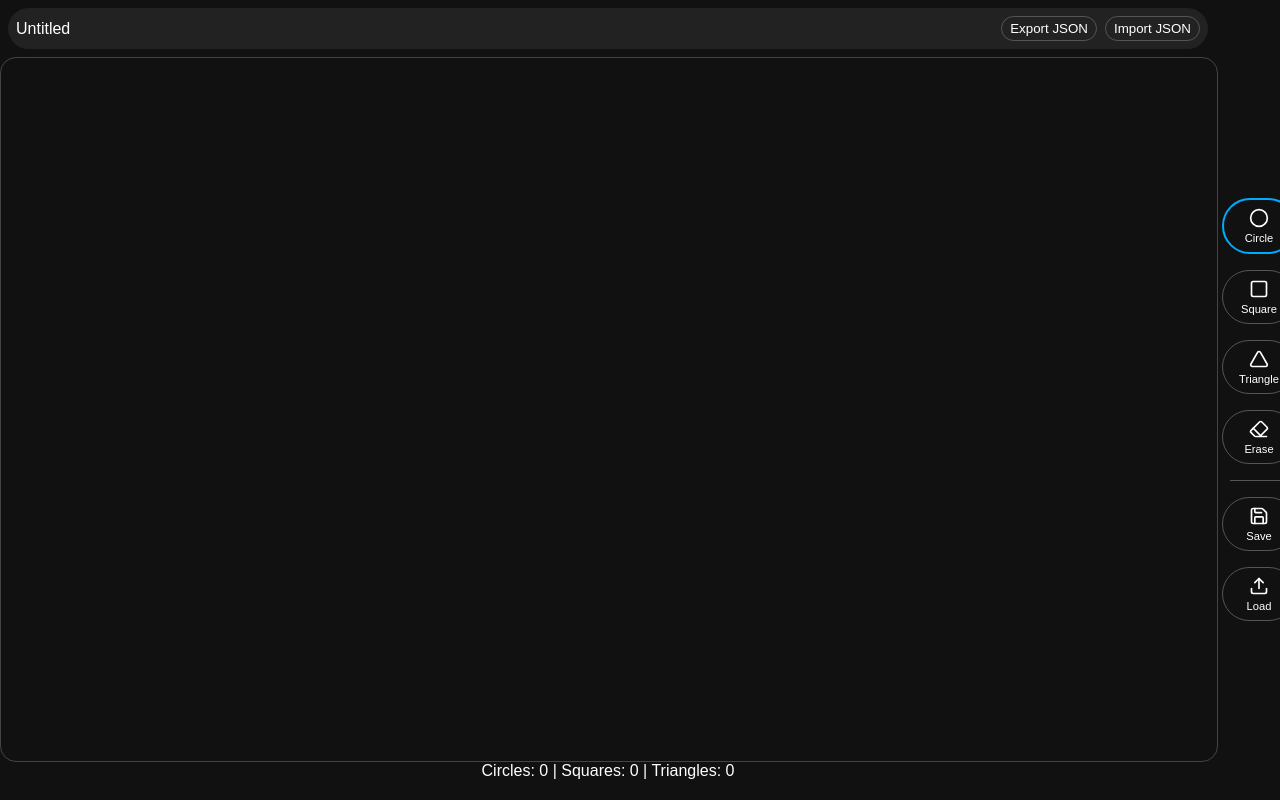
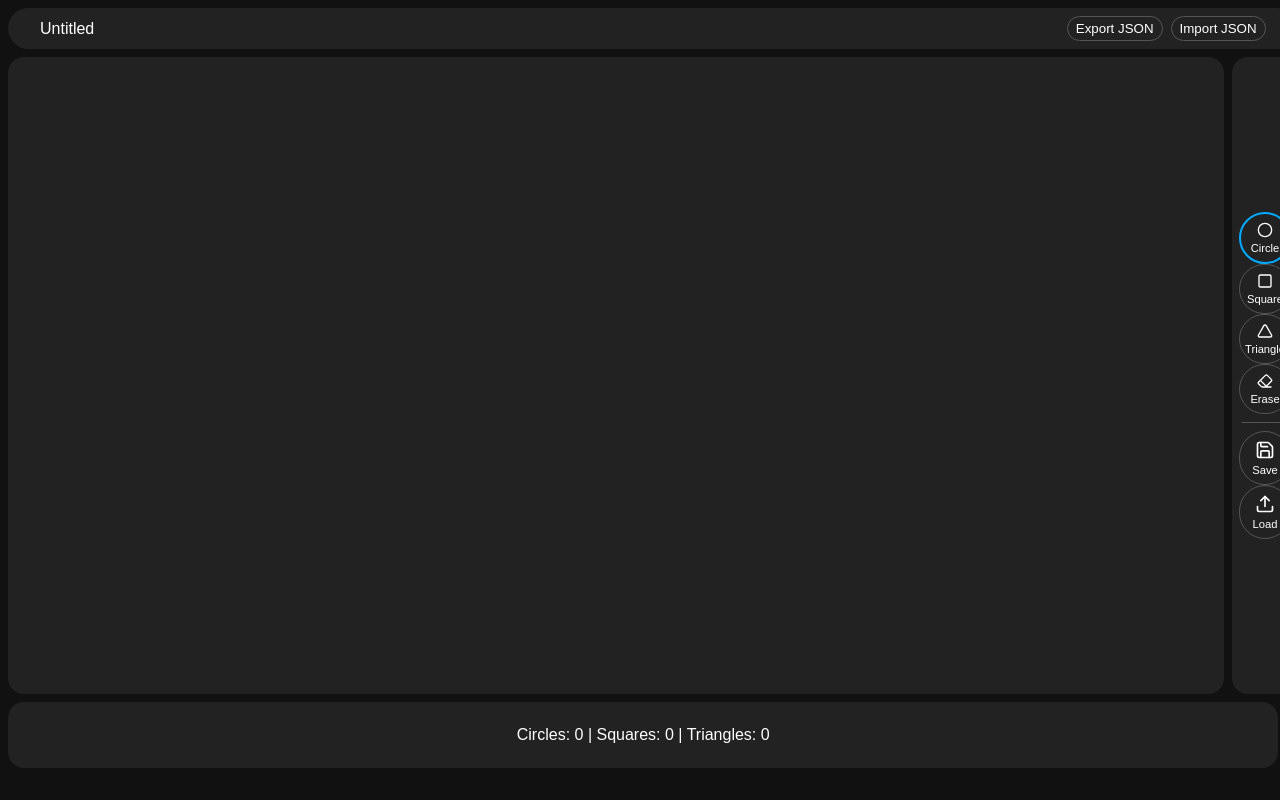
Before and after one commit to maniebra/wp-hw2, a React (Vite) app: page / in a window 1280 px wide. Built offline with nearby package versions, Linux system fonts and the light colour scheme.

Commit message:
improve ui

```diff
--- a/src/utils/storage.ts
+++ b/src/utils/storage.ts
@@ -12,16 +12,13 @@ export const loadProject = (): ProjectJSON => {
     if (!raw) return { name: 'Untitled', shapes: [] };
     const data = JSON.parse(raw);
 
-    // Back‑compat: if the stored value is an array, treat it as shapes only
     if (Array.isArray(data)) {
       return { name: 'Untitled', shapes: data as Shape[] };
     }
-    // basic validation
     if (typeof data.name === 'string' && Array.isArray(data.shapes)) {
       return data as ProjectJSON;
     }
   } catch {
-    /* ignored */
   }
   return { name: 'Untitled', shapes: [] };
 };
@@ -29,7 +26,5 @@ export const loadProject = (): ProjectJSON => {
 export const saveProject = (proj: ProjectJSON) => {
   try {
     localStorage.setItem(KEY, JSON.stringify(proj));
-  } catch {
-    /* ignore */
-  }
+  } catch {}
 };
--- a/src/viewmodels/canvas-vm.ts
+++ b/src/viewmodels/canvas-vm.ts
@@ -13,7 +13,6 @@ export const useCanvasVM = () => {
   const [shapes, setShapes] = useState<Shape[]>(initial.shapes);
   const [drawingName, setDrawingName] = useState<string>(initial.name);
 
-  // ───────── drawing actions ─────────
   const add = useCallback((type: ShapeType, x: number, y: number) => {
     setShapes((prev) => [...prev, { id: uid(), type, x, y, size: SIZE }]);
   }, []);
@@ -22,7 +21,10 @@ export const useCanvasVM = () => {
     setShapes((prev) => prev.filter((s) => !pointInShape(s, x, y)));
   }, []);
 
-  // ───────── persistence ─────────
+  const updateShapePosition = useCallback((id: string, x: number, y: number) => {
+    setShapes((prev) => prev.map((s) => (s.id === id ? { ...s, x, y } : s)));
+  }, []);
+
   const saveCurrent = useCallback(() => {
     saveProject({ name: drawingName || 'Untitled', shapes });
   }, [drawingName, shapes]);
@@ -33,7 +35,6 @@ export const useCanvasVM = () => {
     setShapes(stored);
   }, []);
 
-  // ───────── export / import ─────────
   const exportJSON = useCallback(() => {
     const blob = new Blob([JSON.stringify({ name: drawingName || 'Untitled', shapes }, null, 2)], {
       type: 'application/json',
@@ -67,6 +68,7 @@ export const useCanvasVM = () => {
     setDrawingName,
     add,
     removeAt,
+    updateShapePosition,
     saveCurrent,
     loadFromStorage,
     exportJSON,
--- a/src/views/components/canvas.tsx
+++ b/src/views/components/canvas.tsx
@@ -2,7 +2,7 @@ import React, { useEffect, useRef } from 'react';
 import { drawShapes } from '../../utils/drawing';
 import { type ShapeType } from '../../models/shapes';
 import { useCanvasVM } from '../../viewmodels/canvas-vm';
-
+import { pointInShape } from '../../utils/geometry';
 
 interface Props {
   vm: ReturnType<typeof useCanvasVM>;
@@ -11,6 +11,7 @@ interface Props {
 
 export default function Canvas({ vm, tool }: Props) {
   const ref = useRef<HTMLCanvasElement>(null);
+  const dragRef = useRef<{ id: string; offsetX: number; offsetY: number } | null>(null);
 
   const repaint = () => {
     const canvas = ref.current;
@@ -33,19 +34,54 @@ export default function Canvas({ vm, tool }: Props) {
     window.addEventListener('resize', resize);
     return () => window.removeEventListener('resize', resize);
   }, []);
+
   useEffect(repaint, [vm.shapes]);
 
   useEffect(() => {
     const canvas = ref.current!;
-    const handler = (e: MouseEvent) => {
+
+    const getCursor = (e: MouseEvent) => {
       const rect = canvas.getBoundingClientRect();
-      const x = e.clientX - rect.left;
-      const y = e.clientY - rect.top;
-      tool === 'erase' ? vm.removeAt(x, y) : vm.add(tool as ShapeType, x, y);
+      return { x: e.clientX - rect.left, y: e.clientY - rect.top };
     };
-    canvas.addEventListener('click', handler);
-    return () => canvas.removeEventListener('click', handler);
+
+    const mousedown = (e: MouseEvent) => {
+      const { x, y } = getCursor(e);
+      for (let i = vm.shapes.length - 1; i >= 0; i--) {
+        const s = vm.shapes[i];
+        if (pointInShape(s, x, y)) {
+          dragRef.current = { id: s.id, offsetX: x - s.x, offsetY: y - s.y };
+          return;
+        }
+      }
+
+      if (tool === 'erase') vm.removeAt(x, y);
+      else vm.add(tool as ShapeType, x, y);
+    };
+
+    const mousemove = (e: MouseEvent) => {
+      if (!dragRef.current) return;
+      const { x, y } = getCursor(e);
+      const { id, offsetX, offsetY } = dragRef.current;
+      vm.updateShapePosition(id, x - offsetX, y - offsetY);
+    };
+
+    const stopDrag = () => {
+      dragRef.current = null;
+    };
+
+    canvas.addEventListener('mousedown', mousedown);
+    window.addEventListener('mousemove', mousemove);
+    window.addEventListener('mouseup', stopDrag);
+    canvas.addEventListener('mouseleave', stopDrag);
+
+    return () => {
+      canvas.removeEventListener('mousedown', mousedown);
+      window.removeEventListener('mousemove', mousemove);
+      window.removeEventListener('mouseup', stopDrag);
+      canvas.removeEventListener('mouseleave', stopDrag);
+    };
   }, [tool, vm]);
 
-  return <canvas ref={ref} style={{ flex: 1, background: 'transparent', border: '1px solid #444', borderRadius: '1rem' }} />;
+  return <canvas ref={ref} style={{ flex: 1, background: '#222', margin: "0 0.5rem", borderRadius: "1rem", cursor: 'pointer' }} />;
 }
--- a/src/views/components/navbar.tsx
+++ b/src/views/components/navbar.tsx
@@ -13,8 +13,9 @@ export default function Navbar({ name, setName, onExport, onImport }: Props) {
   return (
     <header
       style={{
+        width: "95.75vw",
         backgroundColor: '#222',
-        padding: '0.5rem',
+        padding: '0.5rem 2rem',
         margin: "0.5rem",
         borderRadius: '100rem',
         textAlign: 'center',
--- a/src/views/components/stats.tsx
+++ b/src/views/components/stats.tsx
@@ -9,7 +9,7 @@ interface Props {
 export default function Stats({ vm }: Props) {
   const c = useStatsVM(vm.shapes);
   return (
-    <footer style={{ textAlign: "center" }}>
+    <footer style={{ textAlign: "center", alignItems: "center", backgroundColor: "#222", width: "98vw", margin: "0.5rem", padding: "1.5rem 0.5rem", borderRadius: "1rem" }}>
       Circles: {c.circle} | Squares: {c.square} | Triangles: {c.triangle}
     </footer>
   );
--- a/src/views/components/toolbar.tsx
+++ b/src/views/components/toolbar.tsx
@@ -11,7 +11,6 @@ interface Props {
 
 export default function Toolbar({ tool, setTool, onSave, onLoad }: Props) {
   const btn = (t?: string) => ({
-    margin: '0.5rem',
     padding: '0.5rem 0.75rem',
     border: t ? (tool === t ? '2px solid #00aaff' : '1px solid #555') : '1px solid #555',
     background: 'transparent',
@@ -21,7 +20,7 @@ export default function Toolbar({ tool, setTool, onSave, onLoad }: Props) {
     alignItems: 'center',
     gap: '0.25rem',
     cursor: 'pointer',
-    width: '90%',
+    width: '80%',
   });
 
   const label: React.CSSProperties = { fontSize: '0.7rem' };
@@ -29,7 +28,9 @@ export default function Toolbar({ tool, setTool, onSave, onLoad }: Props) {
   return (
     <aside
       style={{
-        width: '130px',
+        backgroundColor: '#222',
+        borderRadius: "1rem",
+        width: '100px',
         display: 'flex',
         flexDirection: 'column',
         justifyContent: 'center',
@@ -37,19 +38,19 @@ export default function Toolbar({ tool, setTool, onSave, onLoad }: Props) {
       }}
     >
       <button style={btn('circle')} onClick={() => setTool('circle')}>
-        <CircleIcon size={20} />
+        <CircleIcon size={16} />
         <span style={label}>Circle</span>
       </button>
       <button style={btn('square')} onClick={() => setTool('square')}>
-        <SquareIcon size={20} />
+        <SquareIcon size={16} />
         <span style={label}>Square</span>
       </button>
       <button style={btn('triangle')} onClick={() => setTool('triangle')}>
-        <TriangleIcon size={20} />
+        <TriangleIcon size={16} />
         <span style={label}>Triangle</span>
       </button>
       <button style={btn('erase')} onClick={() => setTool('erase')}>
-        <Eraser size={20} />
+        <Eraser size={16} />
         <span style={label}>Erase</span>
       </button>
 
```
